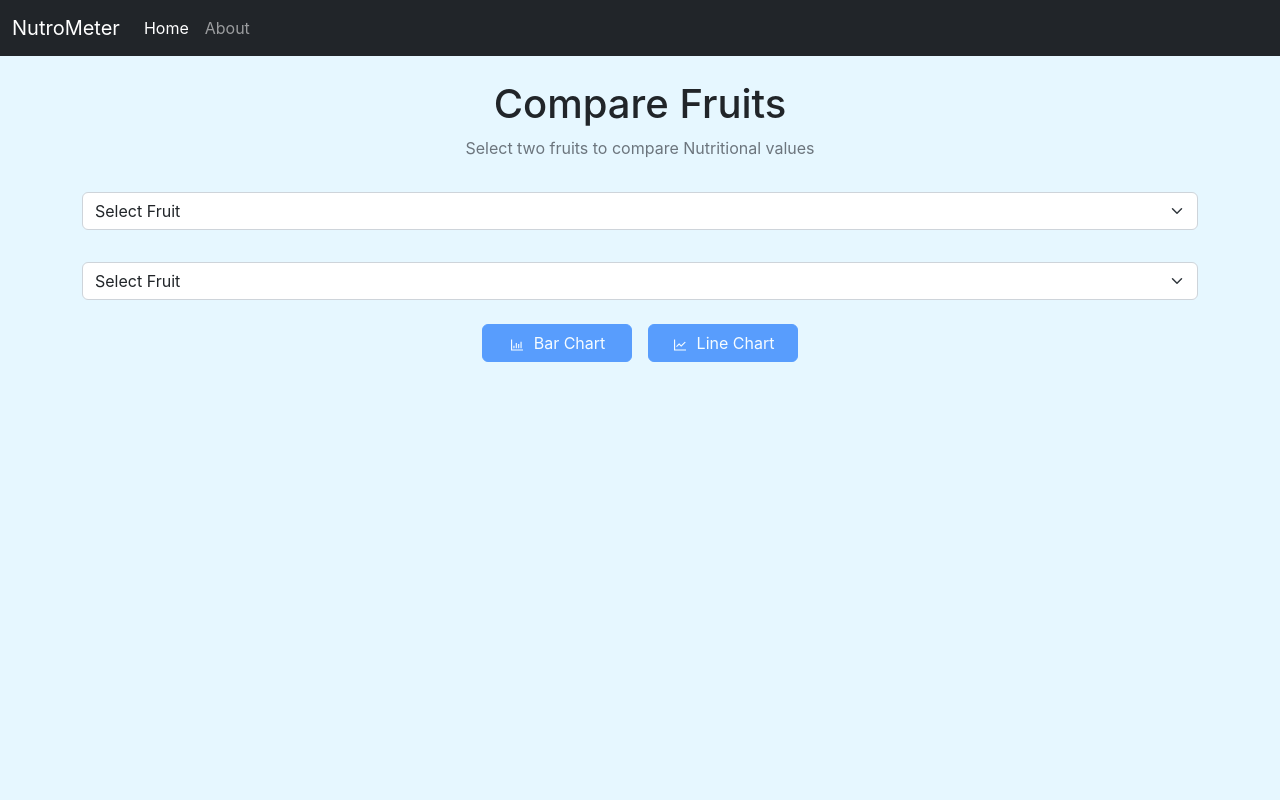
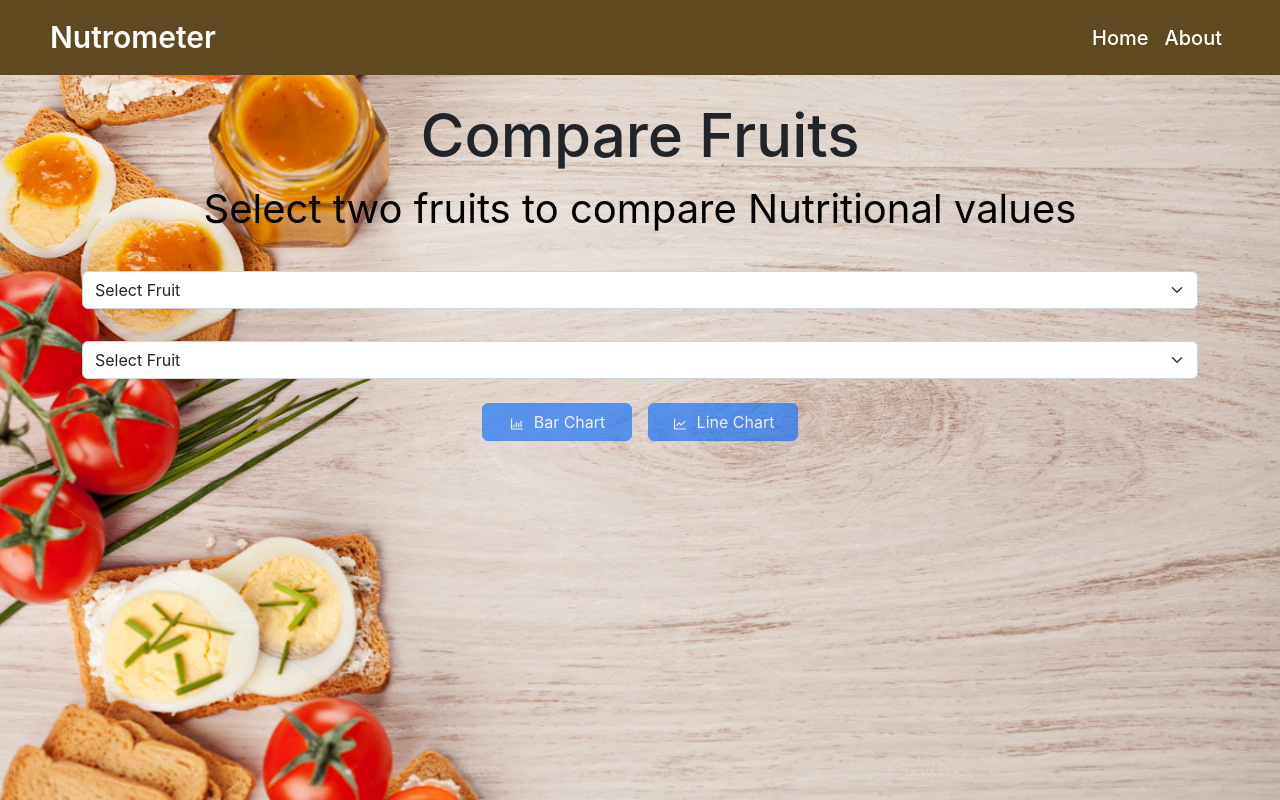
Before and after one commit to imhardikdesai/Nutritions-Meter, a React (Create React App) app: page / in a window 1280 px wide. Built offline with nearby package versions, Linux system fonts and the light colour scheme.

Commit message:
refactored navbar and background

```diff
--- a/src/App.css
+++ b/src/App.css
@@ -1,44 +1,31 @@
-.App {
-  text-align: center;
+body{
+  background-image: url(./Assets/bg.jpg);
+  background-repeat: no-repeat;
+  background-size: cover;
 }
-
-.App-logo {
-  height: 40vmin;
-  pointer-events: none;
+.bar{
+  background-color: rgb(94, 73, 33);
+  padding: 10px 50px;
 }
-
-@media (prefers-reduced-motion: no-preference) {
-  .App-logo {
-    animation: App-logo-spin infinite 20s linear;
-  }
+.nav-heading{
+  color: white;
+  font-size: 30px;
+  font-weight: 600;
 }
-
-.App-header {
-  background-color: #282c34;
-  min-height: 100vh;
-  display: flex;
-  flex-direction: column;
-  align-items: center;
-  justify-content: center;
-  font-size: calc(10px + 2vmin);
+.nav-link{
   color: white;
+  font-size: 20px;
+  font-weight: 500;
 }
-
-.App-link {
-  color: #61dafb;
+.nav-link:hover{
+  color: rgb(87, 152, 237);
+  text-decoration: underline;
+  transition-duration: 0.3s;
 }
-
-@keyframes App-logo-spin {
-  from {
-    transform: rotate(0deg);
-  }
-  to {
-    transform: rotate(360deg);
-  }
+.heading{
+  font-size: 60px;
 }
-
-
-.box{
-  width: auto;
-  height: 800px;
+.heading2{
+  font-size: 40px;
+  text-shadow: 20px;
 }
--- a/src/Components/Home.jsx
+++ b/src/Components/Home.jsx
@@ -67,8 +67,8 @@ const Home = () => {
             <div className="container my-4">
                 {/* header text  */}
                 <div className=" text-center">
-                    <h1 className="title">Compare Fruits</h1>
-                    <p className="text-muted">
+                    <h1 className="title heading">Compare Fruits</h1>
+                    <p className="text-black heading2">
                         Select two fruits to compare Nutritional values
                     </p>
                 </div>
--- a/src/Components/NavBar.jsx
+++ b/src/Components/NavBar.jsx
@@ -1,25 +1,25 @@
-import React from 'react'
-import { Link } from 'react-router-dom'
+import React from 'react';
+import {Link} from 'react-router-dom';
 
-export default function NavBar() {
+function NavBar() {
   return (
-        <nav className="navbar navbar-expand-lg text-white navbar-dark bg-dark" >
-            <div className="container-fluid">
-                <Link className="navbar-brand" to="/">NutroMeter</Link>
-                <button className="navbar-toggler" type="button" data-bs-toggle="collapse" data-bs-target="#navbarSupportedContent" aria-controls="navbarSupportedContent" aria-expanded="false" aria-label="Toggle navigation">
+    <nav className="navbar navbar-expand-lg navbar-dark bar">
+      <Link className="navbar-brand nav-heading" to="/">Nutrometer</Link>
+      <button className="navbar-toggler" type="button" data-toggle="collapse" data-target="#navbarNav" aria-controls="navbarNav" aria-expanded="false" aria-label="Toggle navigation">
         <span className="navbar-toggler-icon"></span>
       </button>
-                <div className="collapse navbar-collapse" id="navbarSupportedContent">
-                    <ul className="navbar-nav me-auto mb-2 mb-lg-0">
+      <div className="collapse navbar-collapse justify-content-end nav-links" id="navbarNav">
+        <ul className="navbar-nav">
           <li className="nav-item">
-                            <Link className="nav-link active" aria-current="page" to="/">Home</Link>
+            <Link to='/' className="nav-link" >Home</Link>
           </li>
           <li className="nav-item">
-                            <Link className="nav-link" to="/about">About</Link>
+            <Link to='/about' className="nav-link">About</Link>
           </li>
         </ul>
       </div>
-            </div>
     </nav>
-    )
+  );
 }
+
+export default NavBar;
```
Also changed, not shown: src/Assets/bg.jpg (added). Lines whose indentation alone changed are shown as unchanged.
